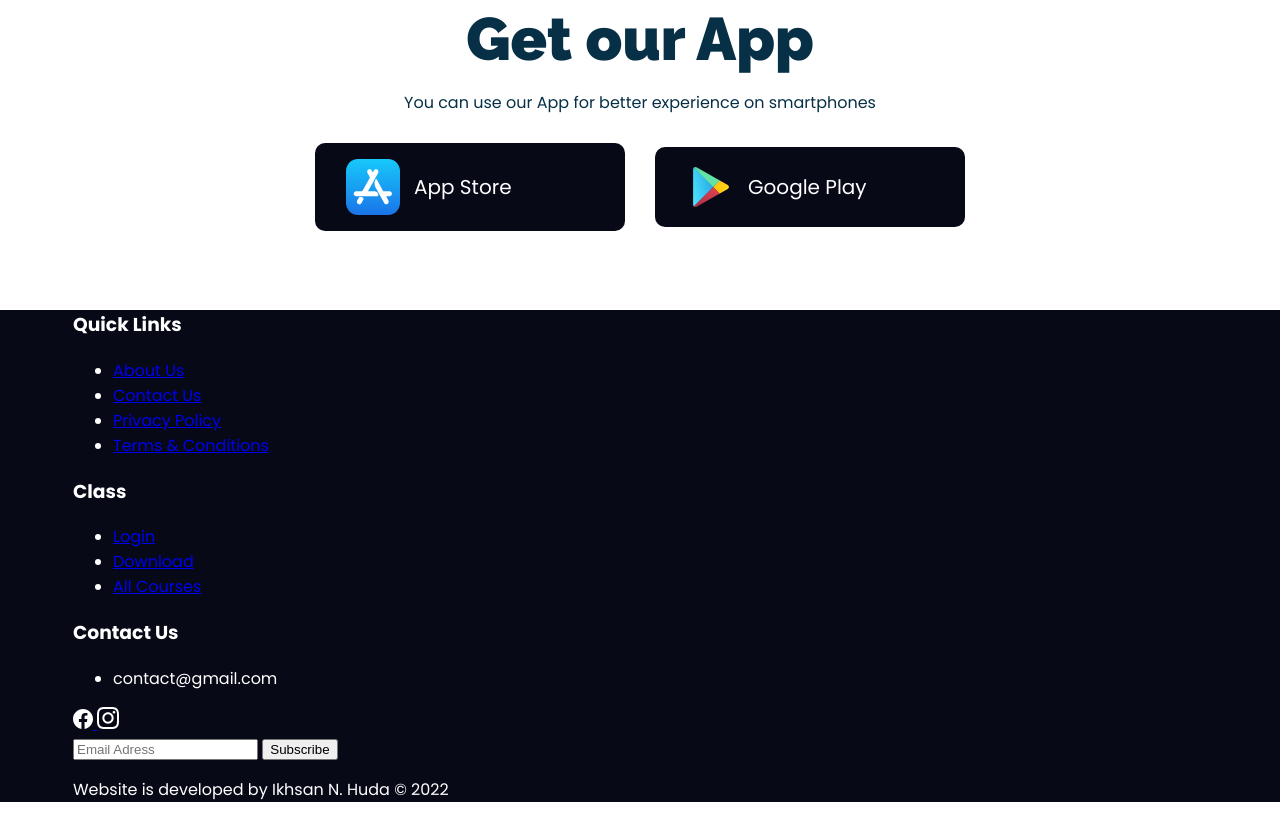
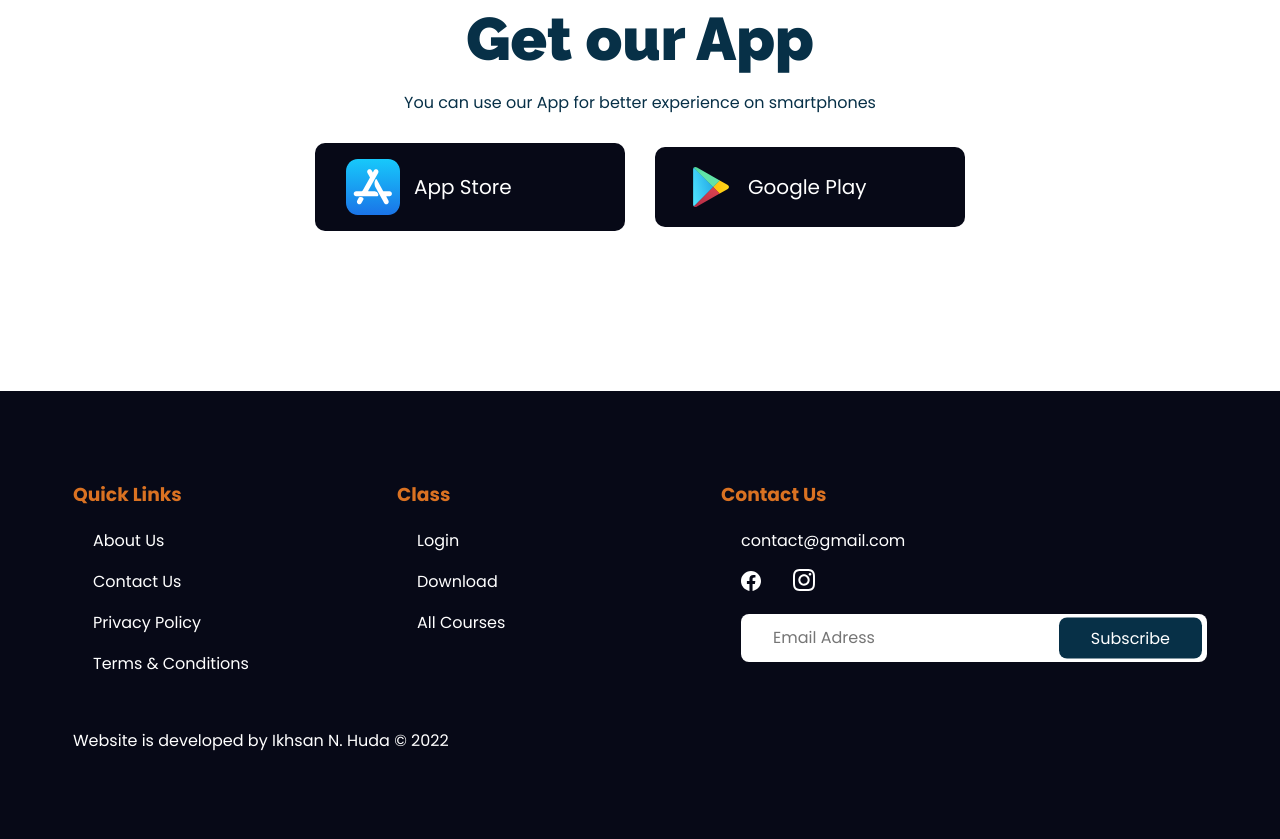
Before and after one commit to iXnh/figma-to-code, a plain HTML site: page class-chess/index.html in a window 1280 px wide. Shown: the part 2206-3045 px from the top of the page. Before the commit the page ends 3024 px from the top, so only its background shows below. Drawn offline with Linux system fonts and the light colour scheme.

Commit message:
css update footer section

```diff
--- a/class-chess/style.css
+++ b/class-chess/style.css
@@ -462,4 +462,76 @@ section p {
 footer {
    background: var(--dark-color);
    color: #fff;
+   margin-top: 100px;
+   padding: 70px 0;
 }
+
+footer a {
+   text-decoration: none;
+   color: #fff;
+}
+
+footer h3 {
+   color: var(--orange-color);
+}
+
+footer ul {
+   list-style: none;
+   padding-left: 20px;
+}
+
+footer ul li {
+   margin: 16px 0;
+}
+
+footer .links-container {
+   display: grid;
+   grid-template-columns: 2fr 2fr 3fr;
+}
+
+footer .social {
+   margin-left: 20px;
+}
+
+footer .social a {
+   margin-right: 28px;
+}
+
+footer form {
+   margin-left: 20px;
+   margin-top: 16px;
+   position: relative;
+}
+
+footer form input {
+   font-family: "Poppins", sans-serif;
+   font-weight: normal;
+   font-size: 16px;
+   line-height: 200%;
+   border-radius: 8px;
+   padding: 8px 32px;
+   border: none;
+   width: 100%;
+   color: #000000;
+}
+
+footer form .submit-btn {
+   position: absolute;
+   right: 5px;
+   top: 50%;
+   transform: translateY(-50%);
+   background: var(--dark-blue-color);
+   border-radius: 8px;
+   color: #fff;
+   padding: 8px 32px;
+   border: 0;
+   font-family: "Poppins", sans-serif;
+   font-weight: normal;
+   font-size: 16px;
+   color: #fff;
+   cursor: pointer;
+}
+
+footer .copyright {
+   margin-top: 36px;
+}
```
